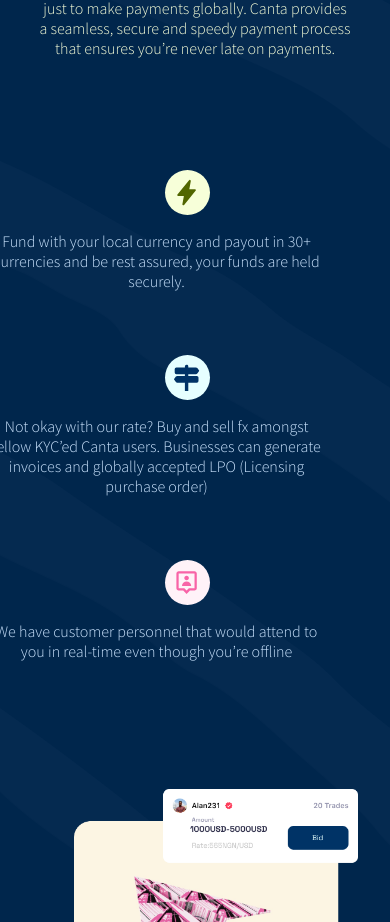
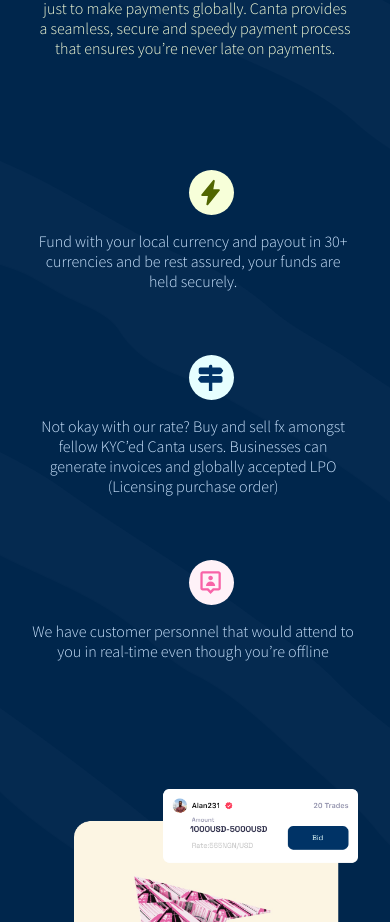
Before and after one commit to Oluwatobi2020/canta-repo, a React (Create React App) app: page / in a window 390 px wide. Shown: the part 983-1905 px from the top of the page. Built offline with nearby package versions, Linux system fonts and the light colour scheme.

Commit message:
fixed a bug

```diff
--- a/src/components/Dashboard/HomePage/HomePage.css
+++ b/src/components/Dashboard/HomePage/HomePage.css
@@ -541,6 +541,7 @@ body {
     -webkit-box-direction: normal;
         -ms-flex-direction: column;
             flex-direction: column;
+    margin-left: 2rem;
   }
   .Landing-page .about-canta .canta-about-2 .item-1 {
     padding-top: 3rem;
@@ -557,6 +558,9 @@ body {
     -webkit-box-pack: center;
         -ms-flex-pack: center;
             justify-content: center;
+  }
+  .Landing-page .about-canta .canta-about-2 .item-1 .icon-and-text .icon-text {
+    width: 90%;
   }
   .Landing-page .about-canta .canta-about-2 .item-1 .vl {
     display: none;
@@ -577,6 +581,9 @@ body {
         -ms-flex-pack: center;
             justify-content: center;
   }
+  .Landing-page .about-canta .canta-about-2 .item-2 .icon-and-text .icon-text {
+    width: 90%;
+  }
   .Landing-page .about-canta .canta-about-2 .item-2 .vl {
     display: none;
   }
@@ -595,6 +602,9 @@ body {
     -webkit-box-pack: center;
         -ms-flex-pack: center;
             justify-content: center;
+  }
+  .Landing-page .about-canta .canta-about-2 .item-3 .icon-and-text .icon-text {
+    width: 90%;
   }
   .Landing-page .about-canta .canta-about-3 {
     -webkit-box-orient: vertical;
--- a/src/components/Dashboard/HomePage/HomePage.scss
+++ b/src/components/Dashboard/HomePage/HomePage.scss
@@ -514,6 +514,7 @@ body {
         padding: 0;
         align-items: center;
         flex-direction: column;
+        margin-left: 2rem;
         .item-1 {
           padding-top: 3rem;
           max-width: 100%;
@@ -532,6 +533,7 @@ body {
               }
             }
             .icon-text {
+              width: 90%;
               p {
                 // font-size: 0.7em
               }
@@ -556,6 +558,7 @@ body {
               }
             }
             .icon-text {
+              width: 90%;
             }
           }
           .vl {
@@ -577,6 +580,7 @@ body {
               }
             }
             .icon-text {
+              width: 90%;
             }
           }
         }
```
Also changed, not shown: 1 other file (tests, documents, lock files or other folders).
